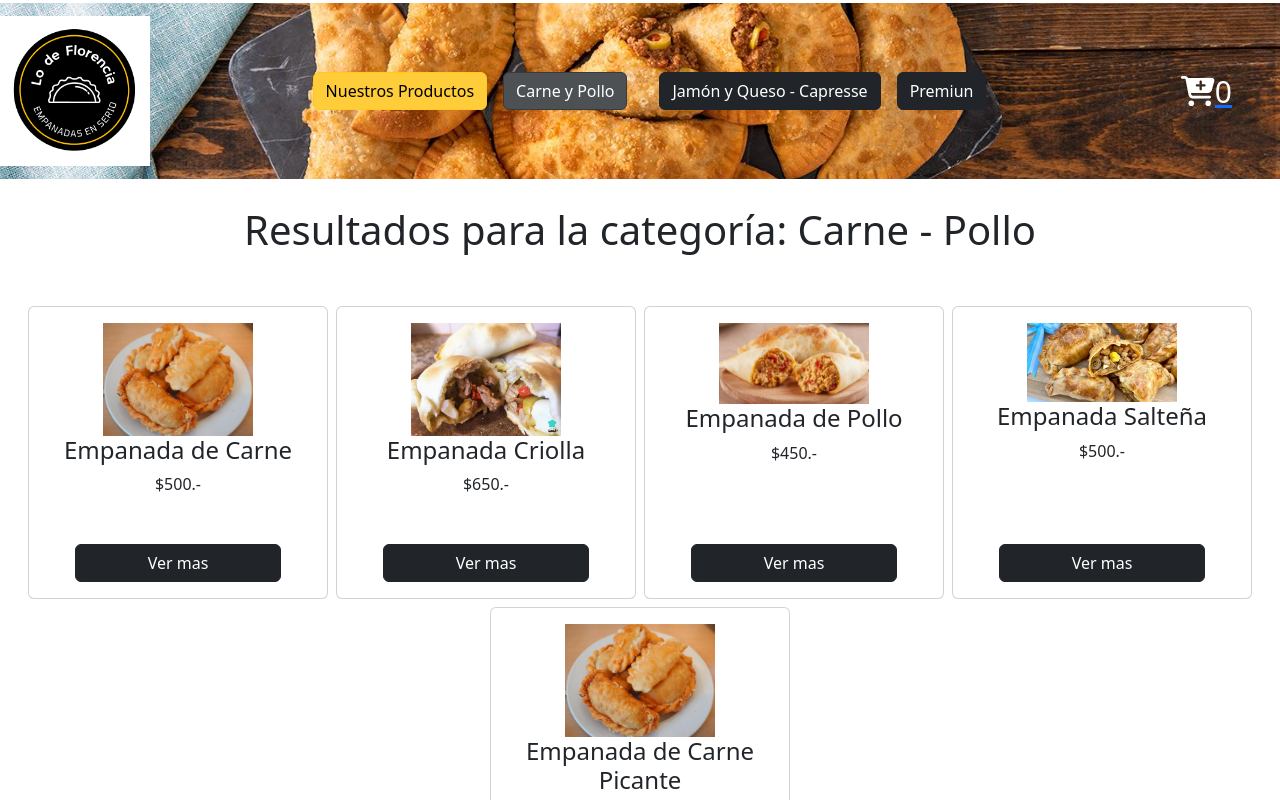
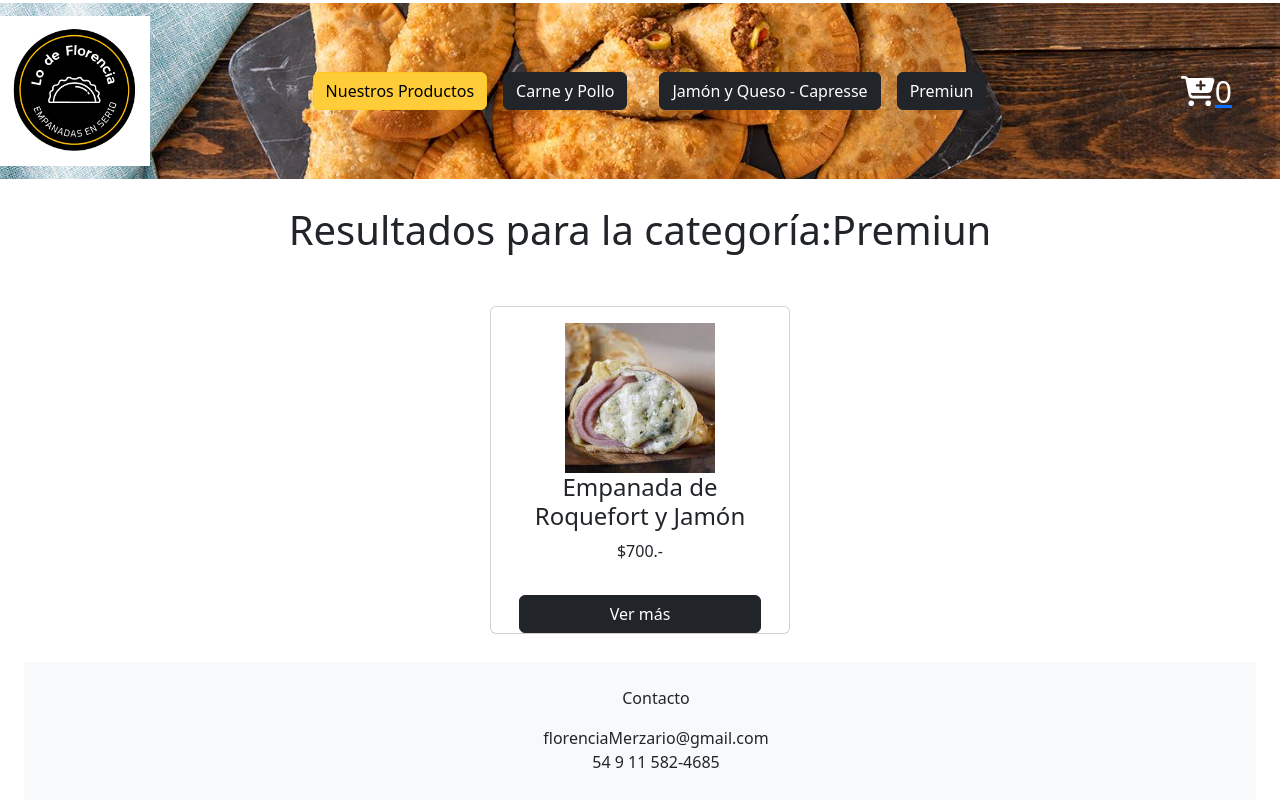
Before and after one commit to mariaFlorenciaMerzario/reactCorderCartTwo-github.pages, a React (Create React App) app: page /reactCoder.github.io/build/category/1 in a window 1280 px wide. Shown: the top 800 px of the page. Built offline with nearby package versions, Linux system fonts and the light colour scheme.

Commit message:
correcciones segunda entrega

```diff
--- a/src/App.js
+++ b/src/App.js
@@ -20,6 +20,7 @@ import Navbar from './Components/Navbar/Navbar';
 import { CarProvider } from './Context/CartContext';
 import Checkout from './Components/Checkout/Checkout';
 import ItemDetail from './Components/Container/ItemDetail';
+import ProductList from './Components/Container/Products';
 function App() {
   return (
     <div className="App">
@@ -28,11 +29,11 @@ function App() {
     <Navbar />
       <Routes>
         <Route path='/reactCoder.github.io/build' element={<Container />}/>
-        <Route path='/reactCoder.github.io/build/category/:categoryId' element={<ItemListCategory />}/>
+        <Route path='/reactCoder.github.io/build/category/:categoryName' element={<ItemListCategory />}/>
         <Route path='/reactCoder.github.io/build/category/item/:itemId' element={<Container />}/>
         <Route path='/reactCoder.github.io/build/cart' element={<Cart />}/>
         <Route path='/reactCoder.github.io/build/checkout' element={<Checkout/>}/>
-        <Route path='/reactCoder.github.io/build/itemDetail/:productId' element={<ItemDetail/>}/>
+        <Route path='/reactCoder.github.io/build/productList/:productId' element={<ProductList/>}/>
         <Route path='/reactCoder.github.io/build/:*' element={<h1>Not found</h1>}/>
 
       </Routes>
--- a/src/Components/Container/Card.jsx
+++ b/src/Components/Container/Card.jsx
@@ -7,10 +7,9 @@ import { FontAwesomeIcon } from '@fortawesome/react-fontawesome';
 import Modal from 'react-modal';
 
 import 'react-tooltip/dist/react-tooltip.css'
-import { Tooltip } from 'react-tooltip'
 import { getProductById } from '../../json';
-import ItemDetail from './ItemDetail';
 import { NavLink } from 'react-router-dom';
+import ProductList from './Products';
 
 
 const Card = (props) => {
@@ -34,38 +33,24 @@ const Card = (props) => {
     console.log(product)
     if(product != null){
       setIsOpen(true);
-      console.log('modalIsOpen despues del setIsOpen')
-      console.log(modalIsOpen)
     }
   }
   function closeModal() {
     setIsOpen(false);
   }
     return(
-      <div className="card m-1"style={{width: '300px'}}>
+      <div id="card" className="card m-1"style={{width: '300px'}}>
           <div className="card-body " id='yourAppElement'>
           <img src={require('../Assets/'+props.image)} style={{width: '150px'}}alt={props.name}/>
-            {/* <button
-                onClick={()=>{openModal()}}
-                data-tooltip-id="my-tooltip"
-                data-tooltip-content="Ver más"
-                className='verMas'>
-                <FontAwesomeIcon className="mx-2" icon={faMagnifyingGlass} />
-            </button> */}
-          {/* <Tooltip
-            id="my-tooltip"
-            effect="float"
-            className='tooltip'
-          /> */}
             <p className="h4">{props.name} </p >
             <p>${props.price}.-</p>
            <div className='d-flex justify-content-center'>
       </div>
     </div>
 
-      <button className='btn btn-dark w-75 m-auto my-3' onClick={() => openModal()}>Ver mas</button>
-        {modalIsOpen && <ItemDetail{...product } stock={10}/>}
-     {/* <NavLink to={`/reactCoder.github.io/build/itemDetail/${product}`} className="btn btn-dark mx-3">Ver más</NavLink> */}
+      {/* <button className='btn btn-dark w-75 m-auto my-3' onClick={() => openModal()}>Ver mas</button>
+        {modalIsOpen && <ItemDetail{...product } stock={10}/>} */}
+      { <NavLink to={`/reactCoder.github.io/build/productList/${props.id}`} className="btn btn-dark mx-3">Ver más</NavLink> }
      {/* {<ItemDetail{...product } stock={10}/>} */}
   </div>
     )
--- a/src/Components/Container/ItemCount/ItemCount.jsx
+++ b/src/Components/Container/ItemCount/ItemCount.jsx
@@ -11,7 +11,7 @@ const ItemCount = ({stock, initial, onAdd}) => {
         }
     }
     const decrement =()=>{
-        if(quantity > 0){
+        if(quantity > 1){
 
             setQuantity(quantity-1)
         }
--- a/src/Components/Container/ItemDetail.jsx
+++ b/src/Components/Container/ItemDetail.jsx
@@ -4,8 +4,10 @@ import { Link, NavLink } from 'react-router-dom'
 import ItemCount from './ItemCount/ItemCount'
 import {CartContext} from '../../Context/CartContext'
 
+import { useParams } from 'react-router-dom'
+const ItemDetail = ({id, name, price, description, image, quantity , stock}) => {
 
-const ItemDetail = ({id, name, price, description, image, quantity , stock}) => {
+    const productIt = useParams
     const [quantityAdded, setQuantityAdded] = useState(0)
     const {addItem}= useContext(CartContext)
     //
@@ -18,6 +20,7 @@ const ItemDetail = ({id, name, price, description, image, quantity , stock}) =>
     }
     return(
      <>
+
         <div className='d-flex'>
             <img className="mx-4 vertical-align-center" src={require('../Assets/'+image)} style={{width: '150px'}}alt={name}/>
             <h2>{name}</h2>
--- a/src/Components/Container/ItemListCategory/ItemListCategory.jsx
+++ b/src/Components/Container/ItemListCategory/ItemListCategory.jsx
@@ -5,32 +5,31 @@ import SpinnerB from "../../Spinner/SpinnerB"
 import { useParams } from "react-router-dom"
 import ItemListContainer from "../../ItemListContainer/ItemListContainer"
 
-
 const ItemListCategory = () => {
 
     const [products, setProducts] = useState([])
     let category =''
-    let {categoryId} = useParams()
-    if(categoryId === '1') {
+    let {categoryName} = useParams()
+    console.log(categoryName)
+     if(categoryName === 'CarnePollo') {
+
          category = ' Carne - Pollo'
-        }else if(categoryId ==='2'){
+        }else if(categoryName ==='JamonCapresse'){
             category = ' Jamón y Queso - Capresse'
         }else{
-            category = ' Premiun'
+            category = 'Premiun'
         }
-
-
 
    useEffect(() =>{
     setProducts('')
-        getProductsByCategory(categoryId)
+        getProductsByCategory(categoryName)
         .then(response =>{
             setProducts(response)
         })
         .catch(error => {
             console.error(error)
         })
-    },[categoryId])
+    },[categoryName])
     return(
         <>
          <ItemListContainer className="my-4" greeting={'Resultados para la categoría:'+ category}/>
--- a/src/Components/Container/Products.jsx
+++ b/src/Components/Container/Products.jsx
@@ -1,13 +1,32 @@
 import React from 'react'
 import ItemDetail from './ItemDetail'
+import { useEffect, useState } from 'react';
 
-const Products = ({product}) => {
-  return (
+import { getProductById } from '../../json';
+import Products from './Products';
+import { useParams } from "react-router-dom"
+import { Spinner } from 'react-bootstrap';
+const ProductList = () => {
+    let {productId} = useParams()
+    const [product, setProduct] = useState(null)
+
+    useEffect(()=>{
+        getProductById(productId)
+        .then(response =>{
+            setProduct(response)
+        })
+        .catch(error =>{
+            console.error(error)
+        })
+    }, [])
+
+    return(
     <>
-    {product!= null?<ItemDetail{...product } stock={10}/>:''}
+    {product!= null?
+    <ItemDetail{...product } stock={10}/>:<Spinner/>}
 
     </>
   )
 }
 
-export default Products
+export default ProductList
--- a/src/Components/Navbar/Navbar.jsx
+++ b/src/Components/Navbar/Navbar.jsx
@@ -19,9 +19,9 @@ const Navbar = () => {
                     <div className="navbar-nav m-auto">
 
                         <NavLink to={'/reactCoder.github.io/build'} className="btn btn-warning">Nuestros Productos</NavLink>
-                        <NavLink to={'/reactCoder.github.io/build/category/1'} className="btn btn-dark mx-3">Carne y Pollo</NavLink>
-                        <NavLink to={'/reactCoder.github.io/build/category/2'} className="btn btn-dark mx-3">Jamón y Queso - Capresse</NavLink>
-                        <NavLink to={'/reactCoder.github.io/build/category/3'} className="btn btn-dark">Premiun</NavLink>
+                        <NavLink to={'/reactCoder.github.io/build/category/CarnePollo'} className="btn btn-dark mx-3">Carne y Pollo</NavLink>
+                        <NavLink to={'/reactCoder.github.io/build/category/JamonCapresse'} className="btn btn-dark mx-3">Jamón y Queso - Capresse</NavLink>
+                        <NavLink to={'/reactCoder.github.io/build/category/Premiun'} className="btn btn-dark">Premiun</NavLink>
 
                     </div>
 
--- a/src/data/json.json
+++ b/src/data/json.json
@@ -7,7 +7,7 @@
         "name": "Empanada de Carne",
         "price": "500",
         "description":"Un producto elaborado a base de Carne, huevo, cebolla y aceitunas",
-        "category": "1"
+        "category": 1
     },
     {
         "id": 2,
@@ -15,7 +15,7 @@
         "name": "Empanada Caprese",
         "price": "500",
         "description":"Un producto elaborado a base de Queso, tomate y albahaca",
-        "category": "2"
+        "category": 2
     },
     {
         "id":3,
@@ -23,7 +23,7 @@
         "name": "Empanada de Jamón y Queso",
         "price": "500",
         "description":"Un producto elaborado a base de Jamón y Queso",
-        "category": "2"
+        "category": 2
     },
     {
         "id":4,
@@ -31,7 +31,7 @@
         "name": "Empanada Criolla",
         "price": "650",
         "description":"Un producto elaborado a base de Carne, huevo, cebolla y aceitunas",
-        "category": "1"
+        "category": 1
     },
     {
         "id":5,
@@ -39,7 +39,7 @@
         "name": "Empanada de Pollo",
         "price": 450,
         "description":"Un producto elaborado a base de Pollo, huevo, cebolla y aceitunas",
-        "category": "1"
+        "category": 1
     },
     {
         "id":6,
@@ -47,7 +47,7 @@
         "name": "Empanada Salteña",
         "price": "500",
         "description":"Un producto elaborado a base de Carne, huevo, cebolla y aceitunas",
-        "category": "1"
+        "category": 1
     },
     {
         "id":7,
@@ -55,7 +55,7 @@
         "name": "Empanada de Roquefort y Jamón",
         "price": "700",
         "description":"Un producto elaborado a base de Roquefort y Jamón",
-        "category": "3"
+        "category": 3
     },
     {
         "id":8,
@@ -63,7 +63,7 @@
         "name": "Empanada de Carne Picante",
         "price": "500",
         "description":"Un producto elaborado a base de Carne, huevo, cebolla y ají picante",
-        "category": "1"
+        "category": 1
     }
 ]
 }
--- a/src/json.js
+++ b/src/json.js
@@ -26,9 +26,23 @@ export const getProductById = (prodId) => {
     });
   };
 
-export const getProductsByCategory =(categoryId) =>{
+export const getProductsByCategory =(categoryName) =>{
+  console.log('en el json')
+  console.log(categoryName)
+  let categoryId=0
+  if(categoryName === 'CarnePollo'){
+    console.log(1)
+     categoryId = 1
+  }else if(categoryName === "JamonCapresse"){
+     categoryId = 2
+     console.log(2)
+  }else{
+     categoryId = 3
+     console.log(3)
+  }
 return new Promise((resolve, reject) => {
     const product = jsonFile.products.filter((prod) => prod.category === categoryId);
+    console.log(product)
     if (product) {
      setTimeout(() =>{
       resolve(product);
```
Also changed, not shown: 11 other files (tests, documents, lock files or other folders).
